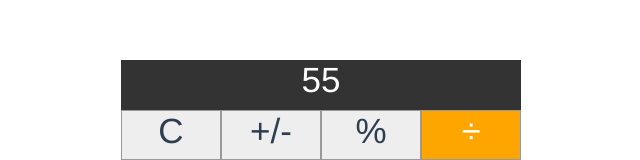
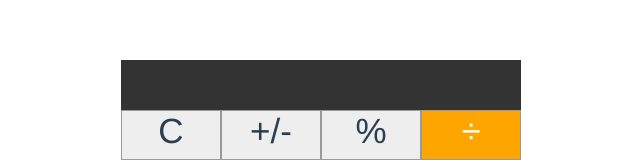
Before and after one commit to JakeLeigh/Vue-Calc, a Vue app in the folder calculator/: page / in a window 1280 px wide. Shown: the top 160 px of the page, without its empty margins (319-959 px from the left). Built offline with nearby package versions, Linux system fonts and the light colour scheme.

Commit message:
define current data property to hold value of current value of calc

```diff
--- a/calculator/src/components/Calculator.vue
+++ b/calculator/src/components/Calculator.vue
@@ -1,6 +1,6 @@
 <template>
   <div class="calculator">
-    <div class='display'>55</div>
+    <div class='display'>{{current}}</div>
     <div class='btn'>C</div>
     <div class='btn'>+/-</div>
     <div class='btn'>%</div>
@@ -24,7 +24,11 @@
 </template>
 <script >
 export default {
-
+  data(){
+    return {
+      current: ''
+    }
+  }
 }
 </script>
 <style scoped>
```
